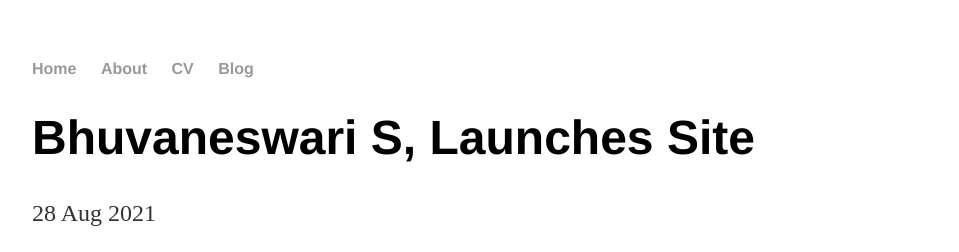
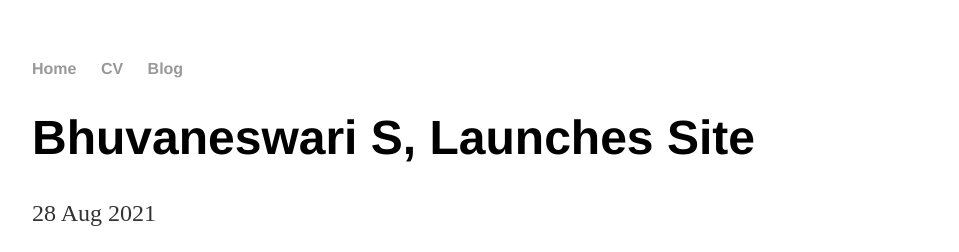
Before and after one commit to Bhuvans/Bhuvans.github.io, a Jekyll site: the page built from _posts/2021-08-28-SVM.md, in a window 1280 px wide. Shown: the top 252 px of the page, without its empty margins (160-1119 px from the left). Built offline with Jekyll 4.4.1, drawn with Linux system fonts in a browser that asks for light colours.

Commit message:
Changed the jekyll theme to minima

```diff
--- a/_config.yml
+++ b/_config.yml
@@ -1,5 +1,5 @@
 name: Bhuvaneswari S
 markdown: kramdown
-#theme: jekyll-theme-minimal
+theme: minima
 #repository: bhuvans/bhuvans.github.io
 #permalink: /blog/:year/:month/:day/:title
--- a/_layouts/default.html
+++ b/_layouts/default.html
@@ -9,7 +9,7 @@
 			<nav>
 	    		<ul>
 	        		<li><a href="/">Home</a></li>
-		        	<li><a href="/about">About</a></li>
+<!--		        	<li><a href="/about">About</a></li>-->
 	        		<li><a href="/cv">CV</a></li>
 	        		<li><a href="/blog">Blog</a></li>
 	    		</ul>
```
